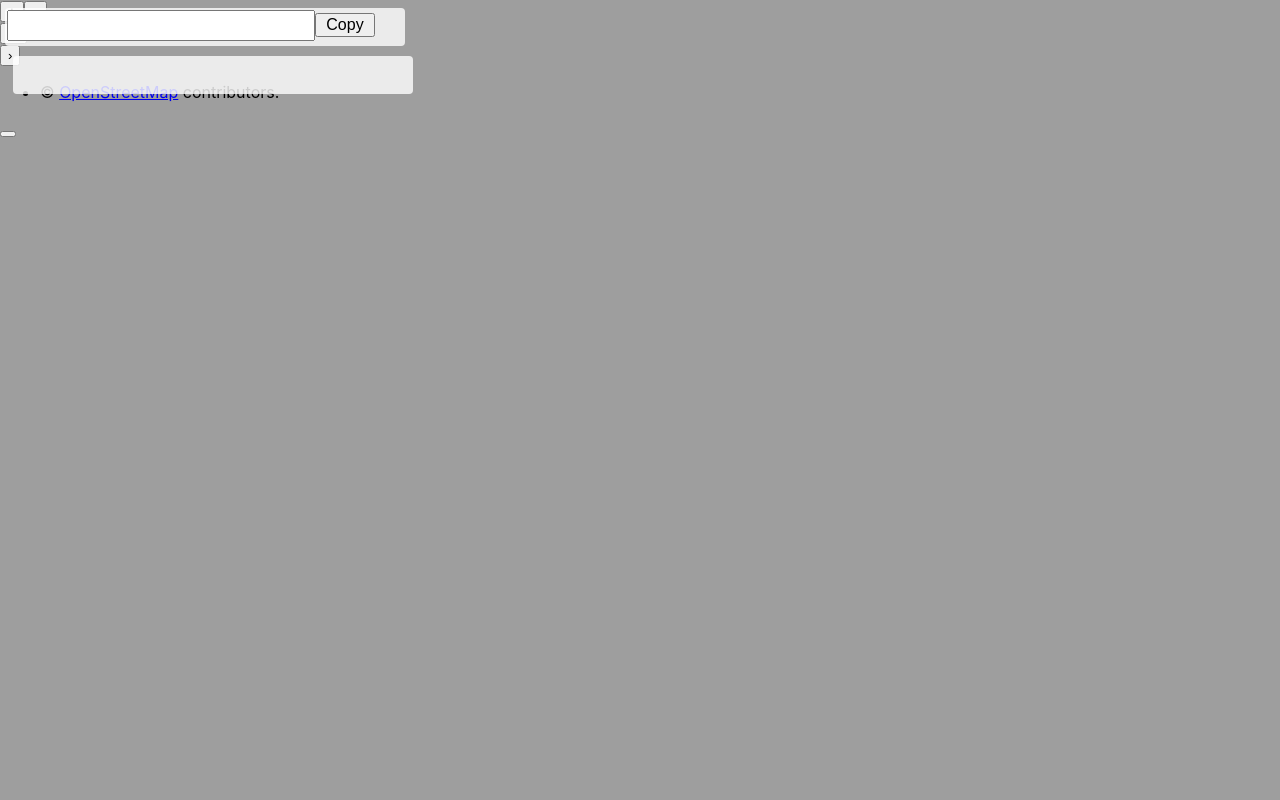
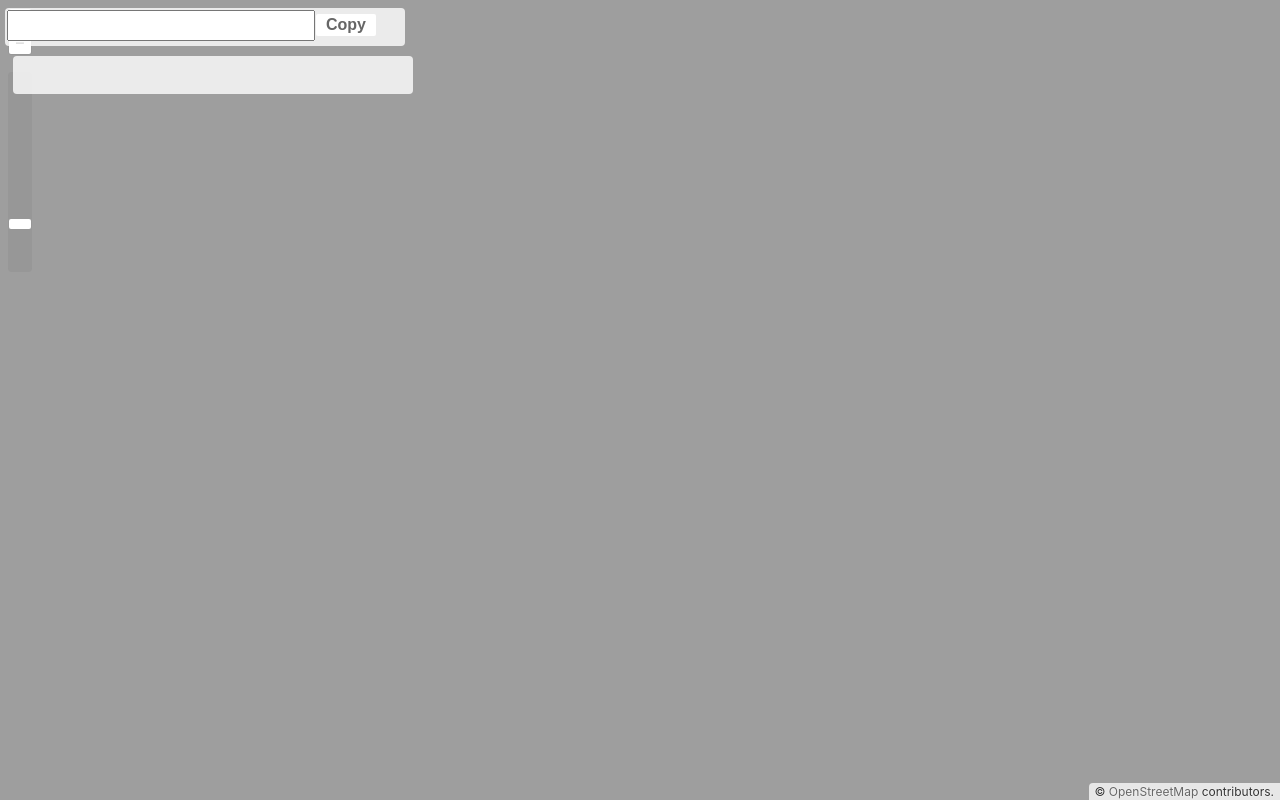
Before and after one commit to TeamXerbutri/teamxerbutri.cms.maps, a website built with Vite: page index.html in a window 1280 px wide. Built offline with nearby package versions, Linux system fonts and the light colour scheme; no server answers; files whose address does not match are found by name.

Commit message:
Fixed ci and ol css

```diff
--- a/assets/css/cms.css
+++ b/assets/css/cms.css
@@ -1,3 +1,5 @@
+@import "ol/ol.css";
+
 .cms-header {
 	display: none;
 }
```
Also changed, not shown: .github/workflows/ci.yml.
